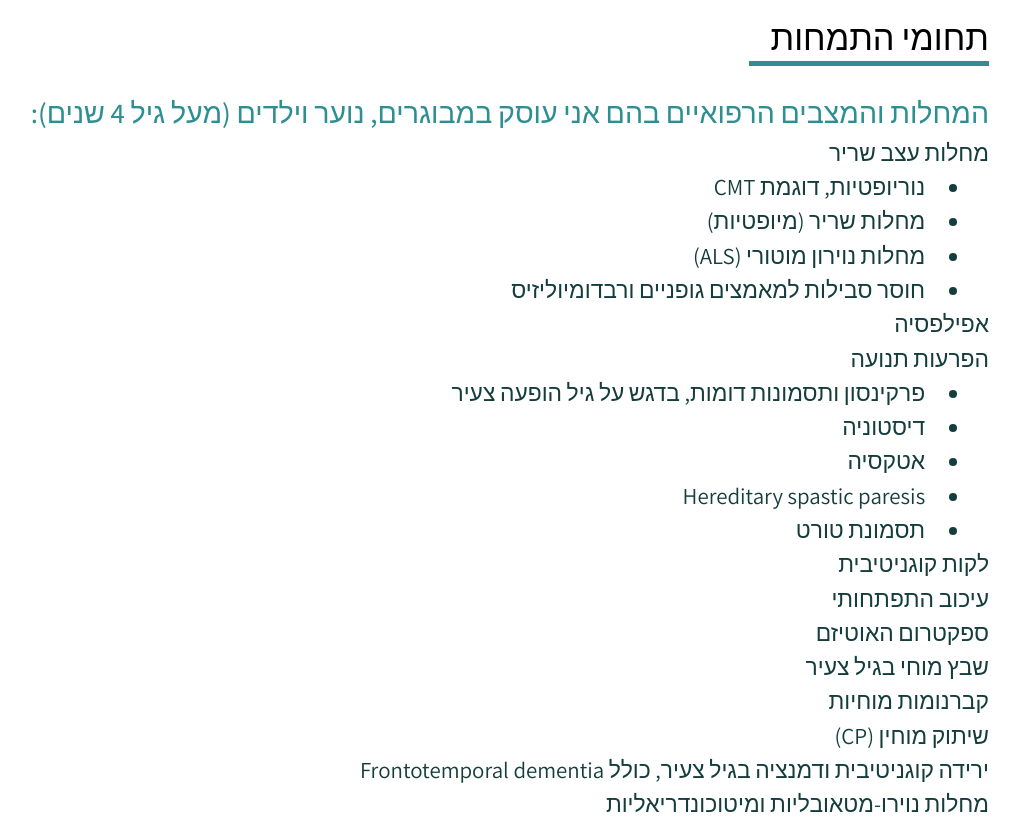
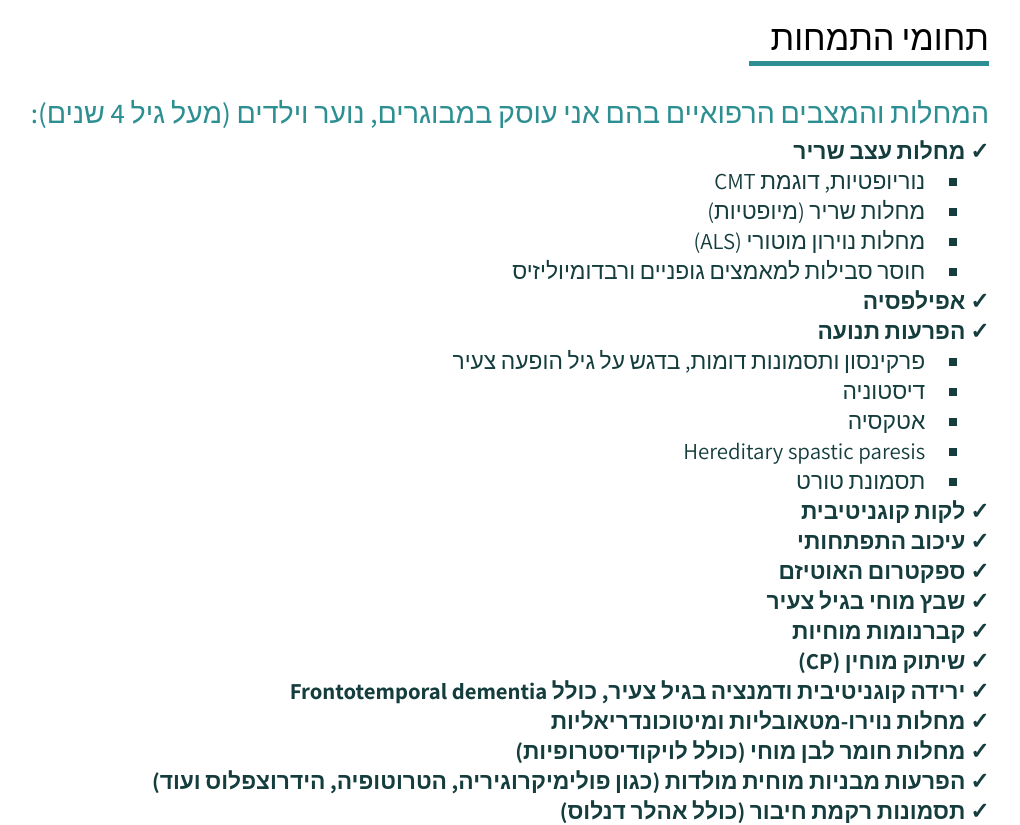
Before and after one commit to LiatPardoGrinbaum/DrLiorGreenbaum, a React (Create React App) app: page / in a window 1280 px wide. Shown: the part 3460-4285 px from the top of the page, without its empty margins (259-1279 px from the left). Built offline with nearby package versions, Linux system fonts and the light colour scheme.

Commit message:
edited expertise list

```diff
--- a/src/components/Expertise/Expertise.tsx
+++ b/src/components/Expertise/Expertise.tsx
@@ -1,5 +1,6 @@
 import { Box, styled, Typography } from "@mui/material";
 import { expertise } from "../../text/text";
+import { theme } from "../../theme";
 
 const ExpertiseBox = styled(Box)(({ theme }) => ({
   display: "flex",
@@ -37,18 +38,25 @@ const Expertise = () => {
         </Typography> */}
         {expertise.list.map((expertise) => {
           return (
-            <Typography sx={{ color: "primary.dark" }} key={expertise.subtitle}>
-              {expertise.subtitle}
+            <Box
+              sx={{
+                fontWeight: "bold",
+                fontFamily: theme.typography.fontFamily,
+                fontSize: "22.8px",
+                color: "primary.dark",
+              }}
+              key={expertise.subtitle}>
+              ✓ {expertise.subtitle}
               <Box sx={{ marginRight: "2rem" }}>
                 {expertise.types.map((type) => {
                   return (
-                    <li style={{ fontWeight: "normal" }} key={type}>
+                    <li style={{ fontWeight: "normal", listStyleType: "square" }} key={type}>
                       {type}
                     </li>
                   );
                 })}
               </Box>
-            </Typography>
+            </Box>
           );
         })}
 
```
